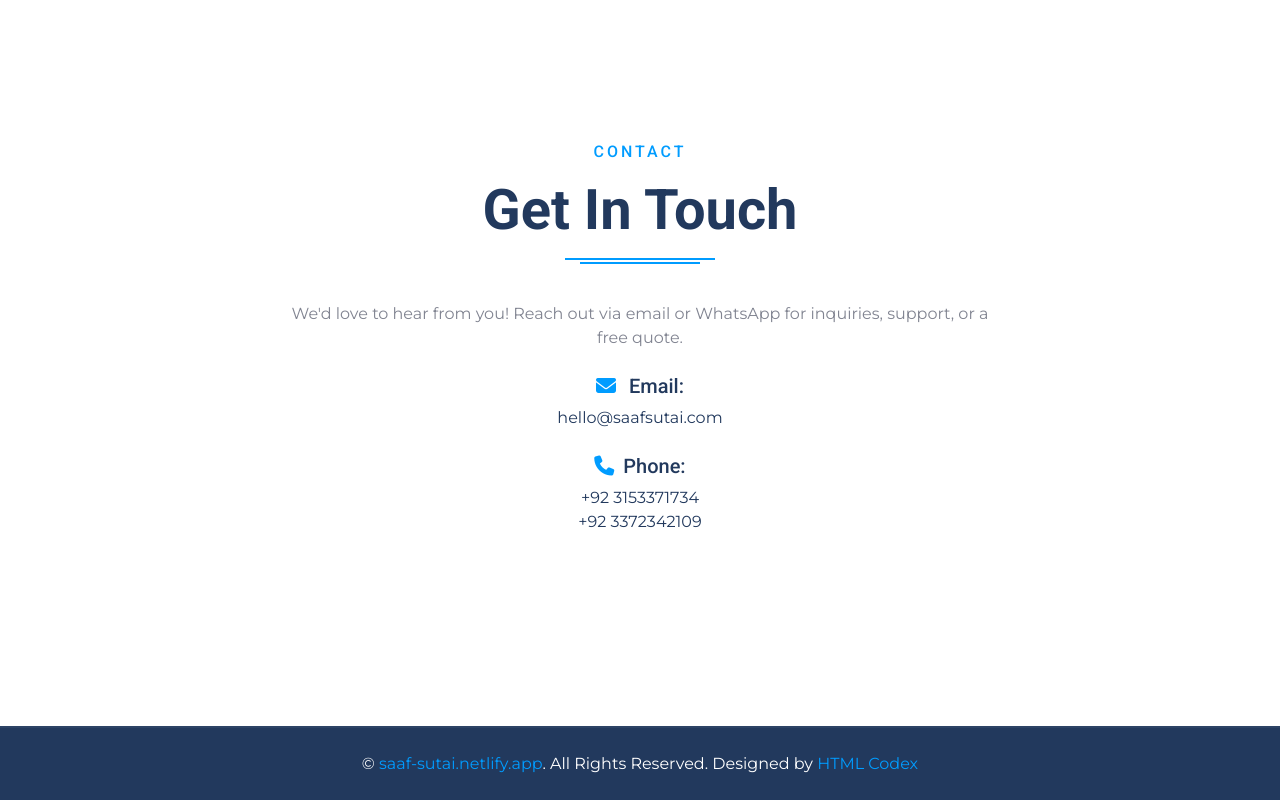
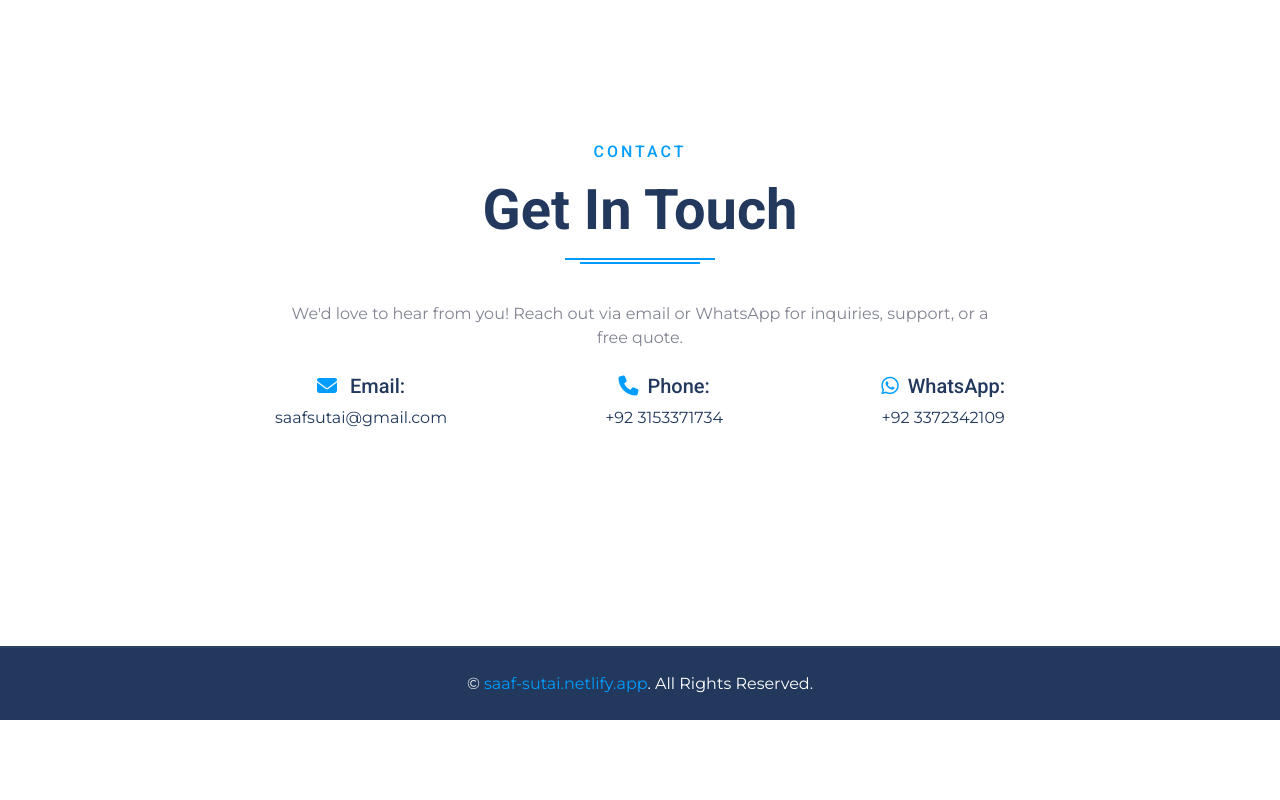
Before and after one commit to alikhan26308/solar-cleaning, a plain HTML site: page index.html in a window 1280 px wide. Shown: the part 3462-4262 px from the top of the page. After the commit the page ends 4182 px from the top, so only its background shows below. Drawn offline with nearby package versions, Linux system fonts and the light colour scheme.

Commit message:
change email

```diff
--- a/index.html
+++ b/index.html
@@ -718,14 +718,18 @@
               We'd love to hear from you! Reach out via email or WhatsApp for
               inquiries, support, or a free quote.
             </p>
+            <div
+              class="d-flex flex-wrap justify-content-center justify-content-md-between"
+              style="gap: 24px"
+            >
               <div class="mb-4">
                 <h5 class="mb-2">
                   <i class="fa fa-envelope text-primary mr-2"></i>
                   Email:
                 </h5>
                 <p class="mb-0">
-                <a href="mailto:hello@saafsutai.com" class="text-dark">
-                  hello@saafsutai.com
+                  <a href="mailto:saafsutai@gmail.com" class="text-dark">
+                    saafsutai@gmail.com
                   </a>
                 </p>
               </div>
@@ -736,16 +740,23 @@
                 </h5>
                 <p class="mb-0">
                   <a
-                  href="https://wa.me/966501234567"
+                    href="tel:03153371734"
                     class="text-dark"
                     target="_blank"
                     rel="noopener noreferrer"
                   >
                     +92 3153371734
                   </a>
-                <br />
+                </p>
+              </div>
+              <div>
+                <h5 class="mb-2">
+                  <i class="fa fa-brands fa-whatsapp text-primary mr-1"></i>
+                  WhatsApp:
+                </h5>
+                <p class="mb-0">
                   <a
-                  href="https://wa.me/966501234567"
+                    href="https://wa.me/03372342109"
                     class="text-dark"
                     target="_blank"
                     rel="noopener noreferrer"
@@ -753,6 +764,7 @@
                     +92 3372342109
                   </a>
                 </p>
+              </div>
             </div>
           </div>
         </div>
@@ -898,8 +910,8 @@
     >
       <p class="m-0 text-white">
         &copy; <a href="#">saaf-sutai.netlify.app</a>. All Rights Reserved.
-        Designed by
-        <a href="https://htmlcodex.com">HTML Codex</a>
+        <!-- Designed by
+        <a href="https://htmlcodex.com">HTML Codex</a> -->
       </p>
     </div>
     <!-- Footer End -->
@@ -977,8 +989,6 @@
       </div>
     </div> -->
     <!-- Modal -->
-
-    <!-- Scroll to Bottom -->
     <i
       role="button"
       class="fa fa-2x fa-angle-down text-white scroll-to-bottom"
```
Lines whose indentation alone changed are shown as unchanged.
